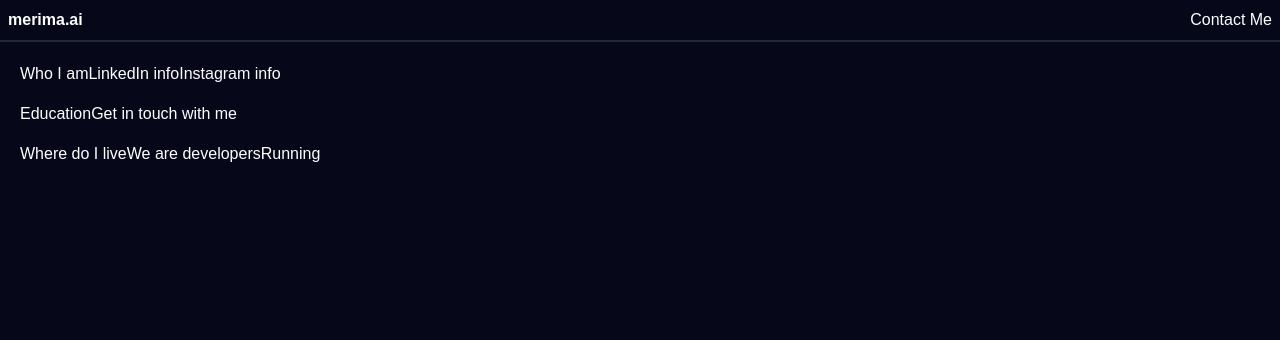
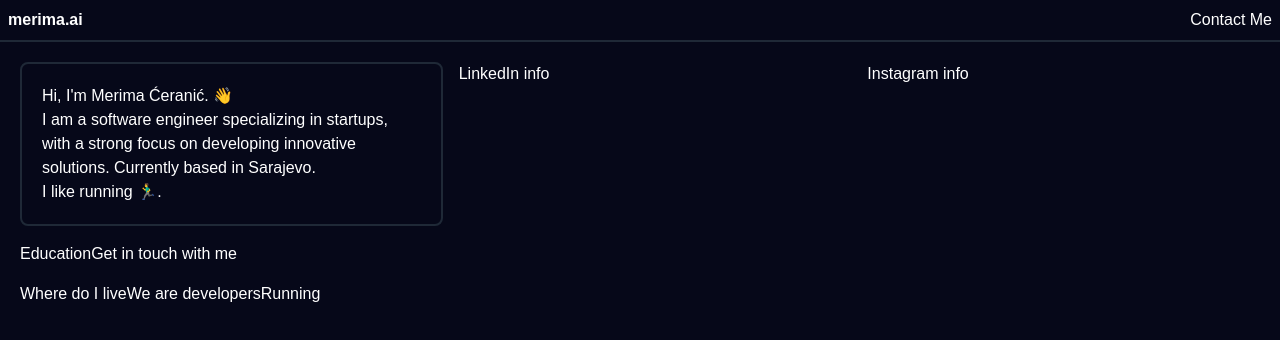
Before and after one commit to merima98/merima.ai, a Next.js app: page / in a window 1280 px wide. Shown: the top 340 px of the page. Built offline with nearby package versions, Linux system fonts and the light colour scheme.

Commit message:
Adding Who I am component

```diff
--- a/app/page.tsx
+++ b/app/page.tsx
@@ -1,10 +1,12 @@
+import WhoIAm from "@/components/WhoIAm";
+
 export default function Home() {
   return (
     <div className="flex flex-col gap-4 p-5">
-      <div className="flex">
-        <div className="text-white">Who I am</div>
-        <div className="text-white">LinkedIn info</div>
-        <div className="text-white">Instagram info</div>
+      <div className="flex gap-4 ">
+        <WhoIAm />
+        <div className="text-white w-full">LinkedIn info</div>
+        <div className="text-white w-full">Instagram info</div>
       </div>
       <div className="flex">
         <div className="text-white">Education</div>
--- /dev/null
+++ b/components/WhoIAm/index.tsx
@@ -0,0 +1,14 @@
+const WhoIAm = () => {
+  return (
+    <div className="flex flex-col p-5 border-2 border-gray-800 rounded-lg w-full">
+      <h1 className="text-white">Hi, I'm Merima Ćeranić. 👋</h1>
+      <span className="text-white">
+        I am a software engineer specializing in startups, with a strong focus
+        on developing innovative solutions. Currently based in Sarajevo.
+      </span>
+      <span className="text-white">I like running 🏃‍♂️.</span>
+    </div>
+  );
+};
+
+export default WhoIAm;
```
